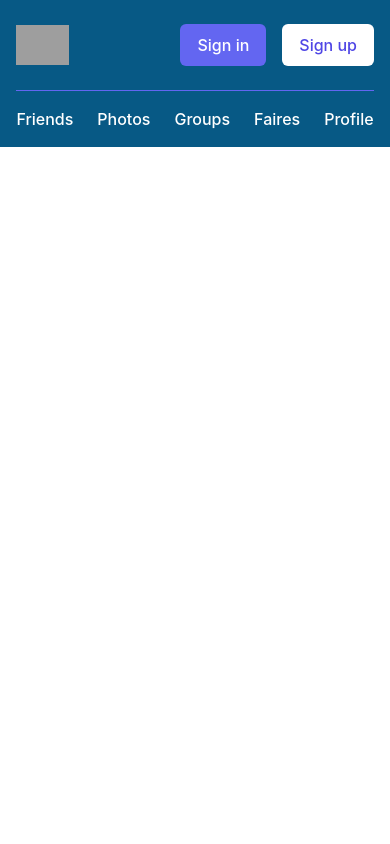
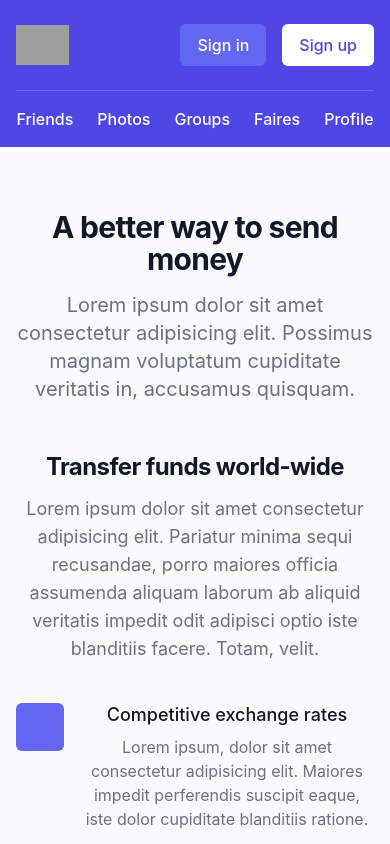
Before and after one commit to RossEpsteinKY/fairespace, a React (Create React App) app in the folder fairespace/fs_fe/: page / in a window 390 px wide. Shown: the top 844 px of the page. Built offline with nearby package versions, Linux system fonts and the light colour scheme; grey boxes are pictures that could not be loaded.

Commit message:
fixed a few IDE bugs

```diff
--- a/fairespace/fs_fe/package.json
+++ b/fairespace/fs_fe/package.json
@@ -3,7 +3,7 @@
   "version": "0.1.0",
   "private": true,
   "dependencies": {
-    "@headlessui/react": "^1.6.6",
+    "@headlessui/react": "^1.7.0",
     "@heroicons/react": "^1.0.6",
     "@tailwindcss/aspect-ratio": "^0.4.0",
     "@tailwindcss/forms": "^0.5.2",
@@ -19,6 +19,7 @@
     "moment": "^2.29.4",
     "react": "^18.2.0",
     "react-dom": "^18.2.0",
+    "react-icons": "^4.4.0",
     "react-login-github": "^1.0.8",
     "react-query": "^3.39.2",
     "react-router-dom": "^6.3.0",
--- a/fairespace/fs_fe/public/index.html
+++ b/fairespace/fs_fe/public/index.html
@@ -24,7 +24,7 @@
       work correctly both with client-side routing and a non-root public URL.
       Learn how to configure a non-root public URL by running `npm run build`.
     -->
-    <title>React App</title>
+    <title>Renaissance Faire Social Media</title>
   </head>
   <body>
     <noscript>You need to enable JavaScript to run this app.</noscript>
--- a/fairespace/fs_fe/src/App.tsx
+++ b/fairespace/fs_fe/src/App.tsx
@@ -1,11 +1,22 @@
 import React from 'react';
-import logo from './logo.svg';
 import './App.css';
-import Navbar from "./components/navbar"
+import Navbar from "./components/navbar/navbar";
+import {Route, Routes} from 'react-router-dom';
+import Home from "./pages/home/home"
+
+
+
+
 function App() {
   return (
+
     <div className="App">
         <Navbar />
+
+        <Routes>
+            <Route path='/' element={<Home />}  />
+        </Routes>
+
     </div>
   );
 }
--- a/fairespace/fs_fe/src/components/navbar.tsx
+++ b/fairespace/fs_fe/src/components/navbar/navbar.tsx
@@ -4,12 +4,12 @@ const navigation = [
   { name: 'Photos', href: '#' },
   { name: 'Groups', href: '#' },
   { name: 'Faires', href: '#' },
-  { name: 'Profile', href: '#' },
+  { name: 'Profile', href: '#', },
 ]
 
 export default function Navbar() {
   return (
-    <header className="bg-sky-800">
+    <header className="bg-indigo-600">
       <nav className="mx-auto max-w-7xl px-4 sm:px-6 lg:px-8" aria-label="Top">
         <div className="flex w-full items-center justify-between border-b border-indigo-500 py-6 lg:border-none">
           <div className="flex items-center">
--- a/fairespace/fs_fe/src/index.tsx
+++ b/fairespace/fs_fe/src/index.tsx
@@ -11,8 +11,10 @@ const root = ReactDOM.createRoot(
 );
 root.render(
 
-  <BrowserRouter>
-    <App />
+    <BrowserRouter>
+
+        <App />
+
     </BrowserRouter>
 
 );
--- /dev/null
+++ b/fairespace/fs_fe/src/pages/home/home.tsx
@@ -0,0 +1,224 @@
+/* This example requires Tailwind CSS v2.0+ */
+// import {
+//
+//   ChatBubbleBottomCenterTextIcon,
+//   EnvelopeIcon,
+//   GlobeAltIcon,
+//   ScaleIcon,
+// } from "@heroicons/react/outline"
+
+const transferFeatures = [
+  {
+    id: 1,
+    name: 'Competitive exchange rates',
+    description:
+      'Lorem ipsum, dolor sit amet consectetur adipisicing elit. Maiores impedit perferendis suscipit eaque, iste dolor cupiditate blanditiis ratione.',
+
+  },
+  {
+    id: 2,
+    name: 'No hidden fees',
+    description:
+      'Lorem ipsum, dolor sit amet consectetur adipisicing elit. Maiores impedit perferendis suscipit eaque, iste dolor cupiditate blanditiis ratione.',
+
+  },
+  {
+    id: 3,
+    name: 'Transfers are instant',
+    description:
+      'Lorem ipsum, dolor sit amet consectetur adipisicing elit. Maiores impedit perferendis suscipit eaque, iste dolor cupiditate blanditiis ratione.',
+
+  },
+]
+const communicationFeatures = [
+  {
+    id: 1,
+    name: 'Mobile notifications',
+    description:
+      'Lorem ipsum, dolor sit amet consectetur adipisicing elit. Maiores impedit perferendis suscipit eaque, iste dolor cupiditate blanditiis ratione.',
+
+  },
+  {
+    id: 2,
+    name: 'Reminder emails',
+    description:
+      'Lorem ipsum, dolor sit amet consectetur adipisicing elit. Maiores impedit perferendis suscipit eaque, iste dolor cupiditate blanditiis ratione.',
+
+  },
+]
+
+export default function Home() {
+  return (
+    <div className="overflow-hidden bg-gray-50 py-16 lg:py-24">
+      <div className="relative mx-auto max-w-xl px-4 sm:px-6 lg:max-w-7xl lg:px-8">
+        <svg
+          className="absolute left-full hidden -translate-x-1/2 -translate-y-1/4 transform lg:block"
+          width={404}
+          height={784}
+          fill="none"
+          viewBox="0 0 404 784"
+          aria-hidden="true"
+        >
+          <defs>
+            <pattern
+              id="b1e6e422-73f8-40a6-b5d9-c8586e37e0e7"
+              x={0}
+              y={0}
+              width={20}
+              height={20}
+              patternUnits="userSpaceOnUse"
+            >
+              <rect x={0} y={0} width={4} height={4} className="text-gray-200" fill="currentColor" />
+            </pattern>
+          </defs>
+          <rect width={404} height={784} fill="url(#b1e6e422-73f8-40a6-b5d9-c8586e37e0e7)" />
+        </svg>
+
+        <div className="relative">
+          <h2 className="text-center text-3xl font-bold leading-8 tracking-tight text-gray-900 sm:text-4xl">
+            A better way to send money
+          </h2>
+          <p className="mx-auto mt-4 max-w-3xl text-center text-xl text-gray-500">
+            Lorem ipsum dolor sit amet consectetur adipisicing elit. Possimus magnam voluptatum cupiditate veritatis in,
+            accusamus quisquam.
+          </p>
+        </div>
+
+        <div className="relative mt-12 lg:mt-24 lg:grid lg:grid-cols-2 lg:items-center lg:gap-8">
+          <div className="relative">
+            <h3 className="text-2xl font-bold tracking-tight text-gray-900 sm:text-3xl">Transfer funds world-wide</h3>
+            <p className="mt-3 text-lg text-gray-500">
+              Lorem ipsum dolor sit amet consectetur adipisicing elit. Pariatur minima sequi recusandae, porro maiores
+              officia assumenda aliquam laborum ab aliquid veritatis impedit odit adipisci optio iste blanditiis facere.
+              Totam, velit.
+            </p>
+
+            <dl className="mt-10 space-y-10">
+              {transferFeatures.map((item) => (
+                <div key={item.id} className="relative">
+                  <dt>
+                    <div className="absolute flex h-12 w-12 items-center justify-center rounded-md bg-indigo-500 text-white">
+
+                    </div>
+                    <p className="ml-16 text-lg font-medium leading-6 text-gray-900">{item.name}</p>
+                  </dt>
+                  <dd className="mt-2 ml-16 text-base text-gray-500">{item.description}</dd>
+                </div>
+              ))}
+            </dl>
+          </div>
+
+          <div className="relative -mx-4 mt-10 lg:mt-0" aria-hidden="true">
+            <svg
+              className="absolute left-1/2 -translate-x-1/2 translate-y-16 transform lg:hidden"
+              width={784}
+              height={404}
+              fill="none"
+              viewBox="0 0 784 404"
+            >
+              <defs>
+                <pattern
+                  id="ca9667ae-9f92-4be7-abcb-9e3d727f2941"
+                  x={0}
+                  y={0}
+                  width={20}
+                  height={20}
+                  patternUnits="userSpaceOnUse"
+                >
+                  <rect x={0} y={0} width={4} height={4} className="text-gray-200" fill="currentColor" />
+                </pattern>
+              </defs>
+              <rect width={784} height={404} fill="url(#ca9667ae-9f92-4be7-abcb-9e3d727f2941)" />
+            </svg>
+            <img
+              className="relative mx-auto"
+              width={490}
+              src="https://tailwindui.com/img/features/feature-example-1.png"
+              alt=""
+            />
+          </div>
+        </div>
+
+        <svg
+          className="absolute right-full hidden translate-x-1/2 translate-y-12 transform lg:block"
+          width={404}
+          height={784}
+          fill="none"
+          viewBox="0 0 404 784"
+          aria-hidden="true"
+        >
+          <defs>
+            <pattern
+              id="64e643ad-2176-4f86-b3d7-f2c5da3b6a6d"
+              x={0}
+              y={0}
+              width={20}
+              height={20}
+              patternUnits="userSpaceOnUse"
+            >
+              <rect x={0} y={0} width={4} height={4} className="text-gray-200" fill="currentColor" />
+            </pattern>
+          </defs>
+          <rect width={404} height={784} fill="url(#64e643ad-2176-4f86-b3d7-f2c5da3b6a6d)" />
+        </svg>
+
+        <div className="relative mt-12 sm:mt-16 lg:mt-24">
+          <div className="lg:grid lg:grid-flow-row-dense lg:grid-cols-2 lg:items-center lg:gap-8">
+            <div className="lg:col-start-2">
+              <h3 className="text-2xl font-bold tracking-tight text-gray-900 sm:text-3xl">Always in the loop</h3>
+              <p className="mt-3 text-lg text-gray-500">
+                Lorem ipsum dolor sit amet consectetur adipisicing elit. Impedit ex obcaecati natus eligendi delectus,
+                cum deleniti sunt in labore nihil quod quibusdam expedita nemo.
+              </p>
+
+              <dl className="mt-10 space-y-10">
+                {communicationFeatures.map((item) => (
+                  <div key={item.id} className="relative">
+                    <dt>
+                      <div className="absolute flex h-12 w-12 items-center justify-center rounded-md bg-indigo-500 text-white">
+
+                      </div>
+                      <p className="ml-16 text-lg font-medium leading-6 text-gray-900">{item.name}</p>
+                    </dt>
+                    <dd className="mt-2 ml-16 text-base text-gray-500">{item.description}</dd>
+                  </div>
+                ))}
+              </dl>
+            </div>
+
+            <div className="relative -mx-4 mt-10 lg:col-start-1 lg:mt-0">
+              <svg
+                className="absolute left-1/2 -translate-x-1/2 translate-y-16 transform lg:hidden"
+                width={784}
+                height={404}
+                fill="none"
+                viewBox="0 0 784 404"
+                aria-hidden="true"
+              >
+                <defs>
+                  <pattern
+                    id="e80155a9-dfde-425a-b5ea-1f6fadd20131"
+                    x={0}
+                    y={0}
+                    width={20}
+                    height={20}
+                    patternUnits="userSpaceOnUse"
+                  >
+                    <rect x={0} y={0} width={4} height={4} className="text-gray-200" fill="currentColor" />
+                  </pattern>
+                </defs>
+                <rect width={784} height={404} fill="url(#e80155a9-dfde-425a-b5ea-1f6fadd20131)" />
+              </svg>
+              <img
+                className="relative mx-auto"
+                width={490}
+                src="https://tailwindui.com/img/features/feature-example-2.png"
+                alt=""
+              />
+            </div>
+          </div>
+        </div>
+      </div>
+    </div>
+  )
+}
```
Also changed, not shown: 1 other file (tests, documents, lock files or other folders).
